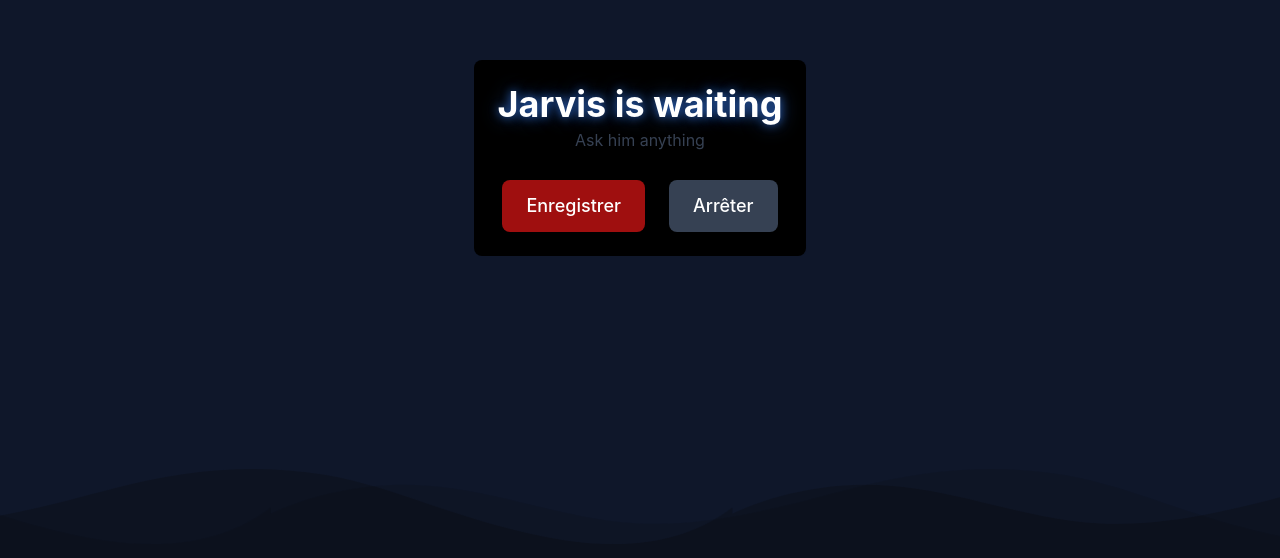
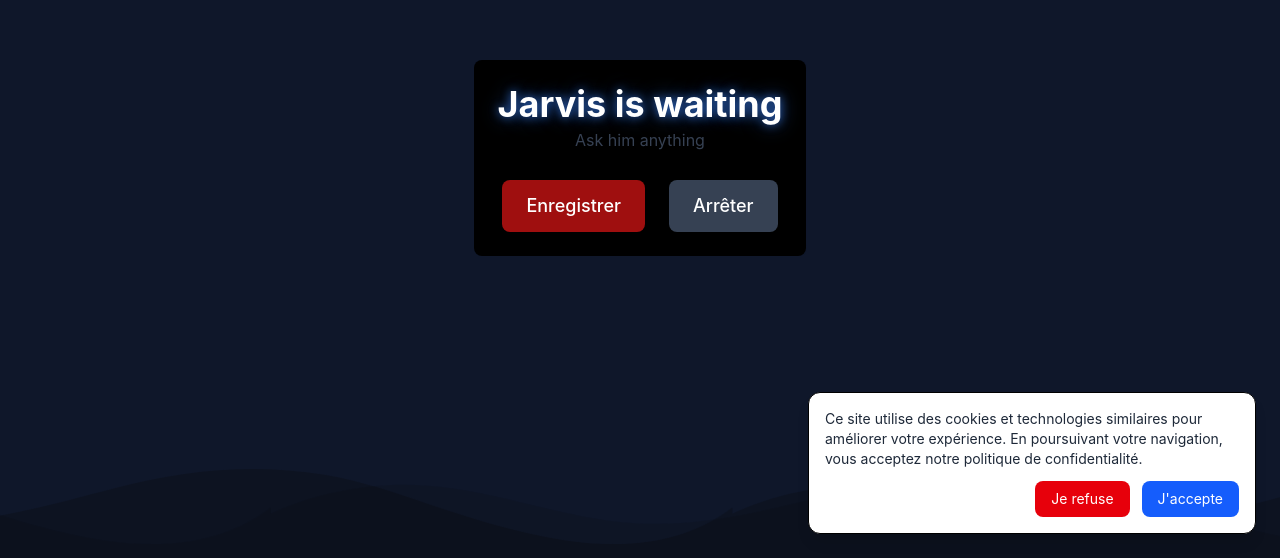
Before and after one commit to BaltoCodes/jarvis-ai, a React (Vite) app: page / in a window 1280 px wide. Shown: the part 242-800 px from the top of the page. Built offline with nearby package versions, Linux system fonts and the light colour scheme; no server answers.

Commit message:
First commit

```diff
--- a/src/App.jsx
+++ b/src/App.jsx
@@ -1,6 +1,7 @@
 import { useState, useRef, useEffect } from 'react';
 import './App.css';
 import socket from "./socket";
+import PrivacyPopup from './components/PrivacyPopUp';
 
 function App() {
   const [isMobile, setIsMobile] = useState(false);
@@ -196,6 +197,7 @@ function App() {
         <div className="wave"></div>
       </div>
     </div>
+    <PrivacyPopup />
     </>
   );
 }
--- /dev/null
+++ b/src/components/Activity.jsx
@@ -0,0 +1,49 @@
+import { useEffect, useState } from "react";
+
+export default function ActivityTracker() {
+  const [report, setReport] = useState({});
+
+  useEffect(() => {
+    const startTime = Date.now();
+
+    const userAgent = navigator.userAgent;
+    const language = navigator.language;
+    const timezone = Intl.DateTimeFormat().resolvedOptions().timeZone;
+    const screenWidth = window.innerWidth;
+    const screenHeight = window.innerHeight;
+    const url = window.location.href;
+
+    let clicks = 0;
+    let scrolls = 0;
+
+    const handleClick = () => clicks++;
+    const handleScroll = () => scrolls++;
+
+    window.addEventListener("click", handleClick);
+    window.addEventListener("scroll", handleScroll);
+
+    window.addEventListener("beforeunload", () => {
+      const duration = (Date.now() - startTime) / 1000;
+
+      const finalReport = {
+        userAgent,
+        language,
+        timezone,
+        screen: `${screenWidth}x${screenHeight}`,
+        url,
+        clicks,
+        scrolls,
+        durationSeconds: duration,
+      };
+
+      navigator.sendBeacon("https://your-server.com/api/activity", JSON.stringify(finalReport));
+    });
+
+    return () => {
+      window.removeEventListener("click", handleClick);
+      window.removeEventListener("scroll", handleScroll);
+    };
+  }, []);
+
+  return null;
+}
--- /dev/null
+++ b/src/components/PrivacyPopUp.jsx
@@ -0,0 +1,61 @@
+import { useEffect, useState } from "react";
+
+export default function PrivacyPopup() {
+  const [visible, setVisible] = useState(false);
+
+  useEffect(() => {
+    const accepted = localStorage.getItem("privacyAccepted");
+    if (!accepted) {
+      setVisible(true);
+    }
+  }, []);
+
+  const sendConsentToServer = async () => {
+    try {
+      await fetch("http://35.173.186.121/api/jarvis/activity/user", {
+        method: "POST",
+        headers: {
+          "Content-Type": "application/json",
+        },
+        body: JSON.stringify({
+          accepted: true,
+          timestamp: new Date().toISOString(),
+          userAgent: navigator.userAgent,
+        }),
+      });
+    } catch (error) {
+      console.error("Erreur lors de l'envoi du consentement :", error);
+    }
+  };
+
+  const handleAccept = async () => {
+    localStorage.setItem("privacyAccepted", "true");
+    await sendConsentToServer();
+    setVisible(false);
+  };
+
+  //if (!visible) return null;
+
+  return (
+    <div className="fixed bottom-4 left-4 right-4 md:left-auto md:right-6 md:bottom-6 bg-white shadow-lg border rounded-xl p-4 max-w-md w-full z-50">
+      <p className="text-sm text-gray-800 mb-3">
+        Ce site utilise des cookies et technologies similaires pour améliorer votre expérience.
+        En poursuivant votre navigation, vous acceptez notre politique de confidentialité.
+      </p>
+      <div className="flex justify-end gap-x-3">
+        <button
+          onClick={handleAccept}
+          className="px-4 py-2 text-white bg-red-600 hover:bg-red-800 rounded-lg text-sm transition"
+        >
+          Je refuse
+        </button>
+        <button
+          onClick={handleAccept}
+          className="px-4 py-2 text-white bg-blue-600 hover:bg-blue-700 rounded-lg text-sm transition"
+        >
+          J'accepte
+        </button>
+      </div>
+    </div>
+  );
+}
```
Also changed, not shown: 1 other file (tests, documents, lock files or other folders).
